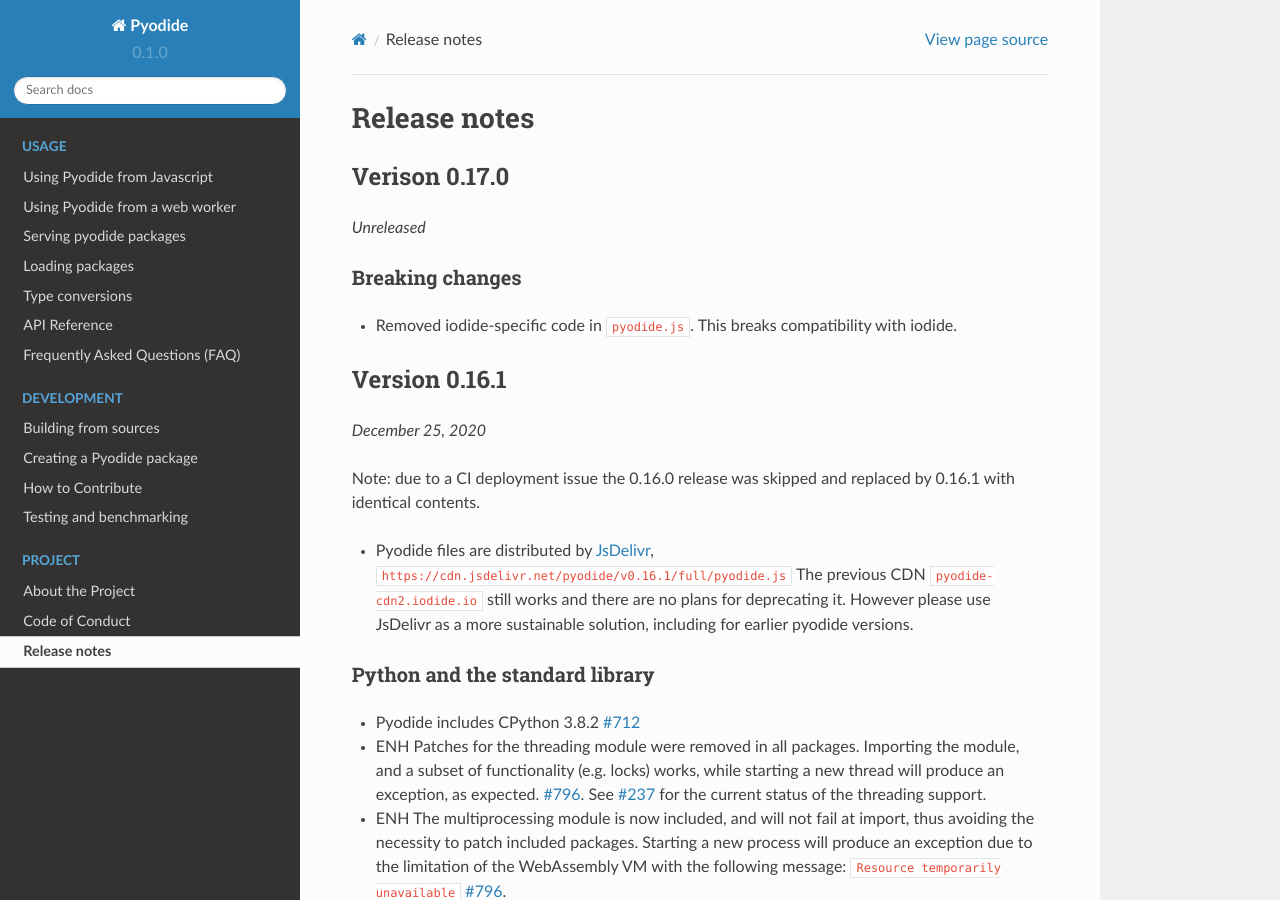
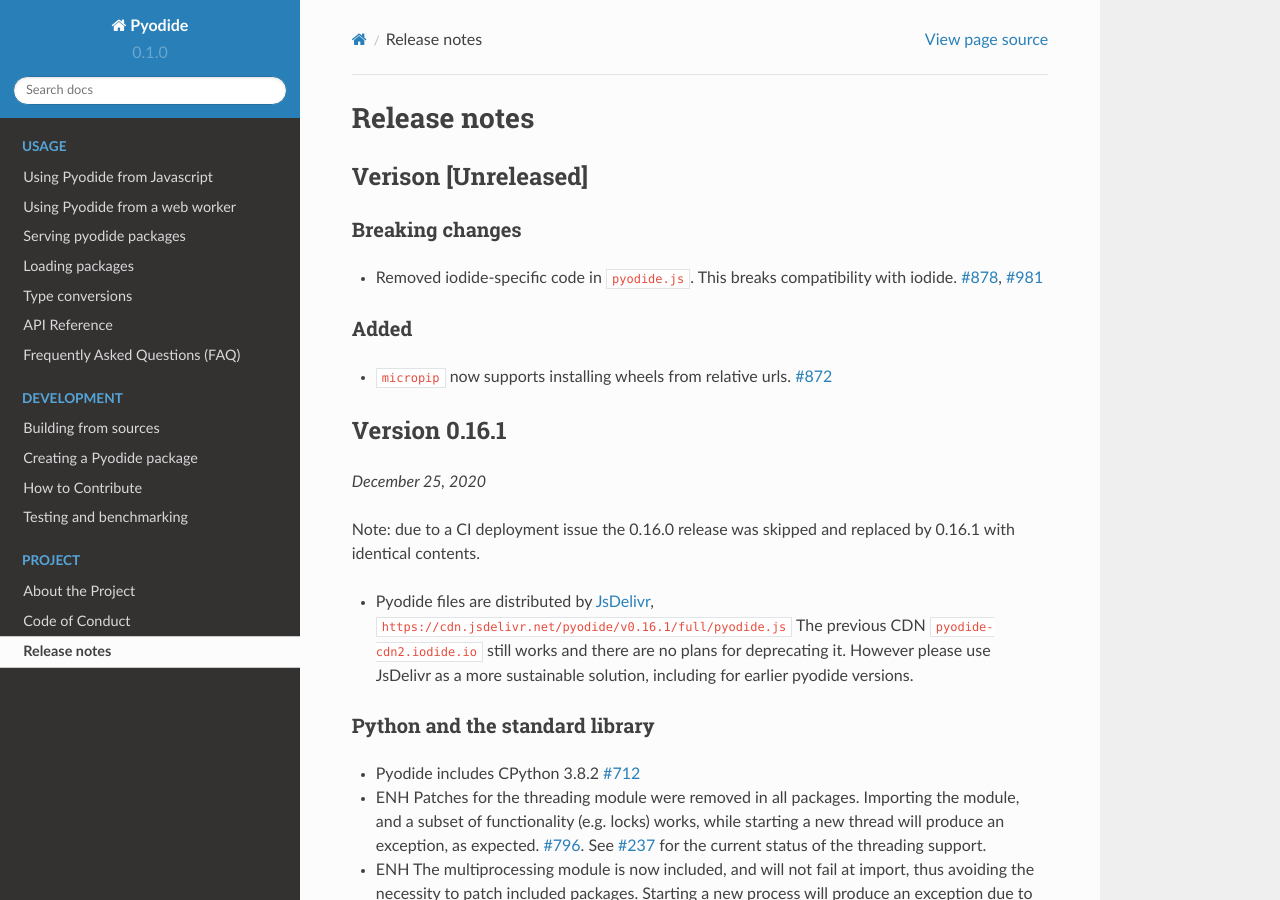
Before and after one commit to pyodide/pyodide, a Sphinx documentation site: the page built from docs/changelog.md, in a window 1280 px wide and 900 px high. Built offline with Sphinx 7.4.7 and the Read the Docs theme 2.0.0, drawn with Linux system fonts in a browser that asks for light colours; the version number is read from the project's files by our own code.

Commit message:
Update changelog

```diff
--- a/docs/changelog.md
+++ b/docs/changelog.md
@@ -1,13 +1,17 @@
 (changelog)=
 # Release notes
 
-## Verison 0.17.0
-*Unreleased*
-
+## Verison [Unreleased]
 ### Breaking changes
 
 - Removed iodide-specific code in `pyodide.js`. This breaks compatibility with
   iodide.
+  [#878](https://github.com/iodide-project/pyodide/pull/878),
+  [#981](https://github.com/iodide-project/pyodide/pull/981)
+
+### Added
+- `micropip` now supports installing wheels from relative urls. [#872](https://github.com/iodide-project/pyodide/pull/872)
+
 
 ## Version 0.16.1
 *December 25, 2020*
```
